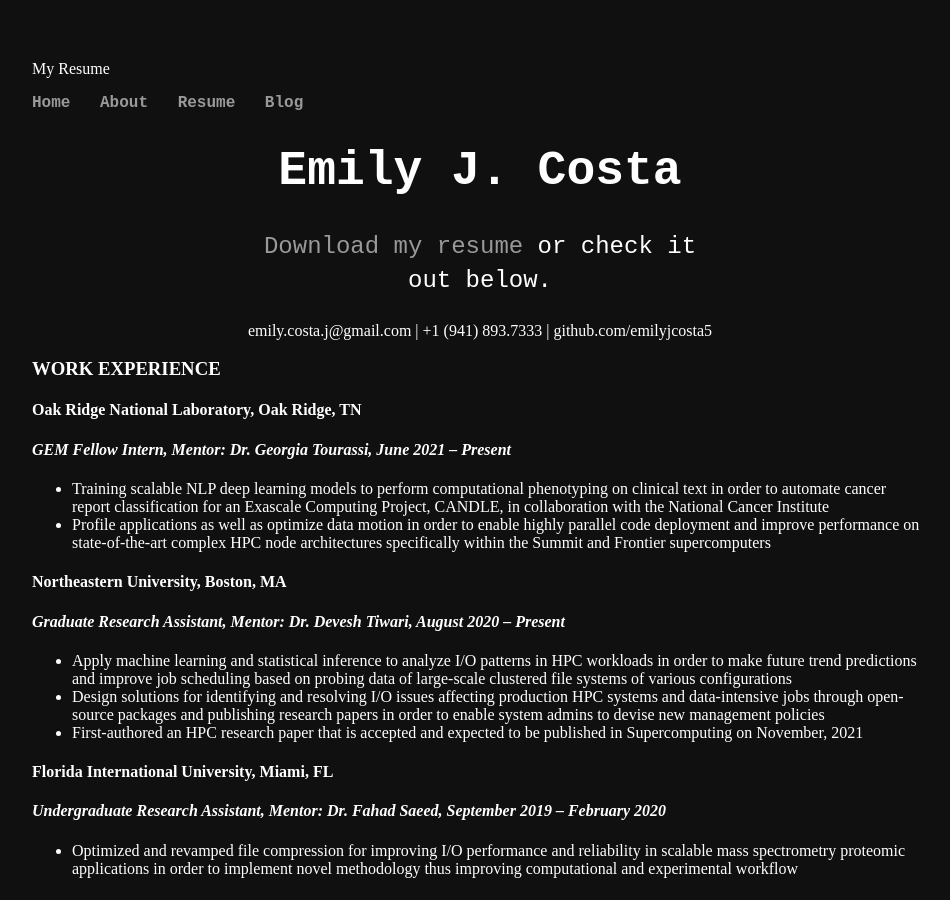
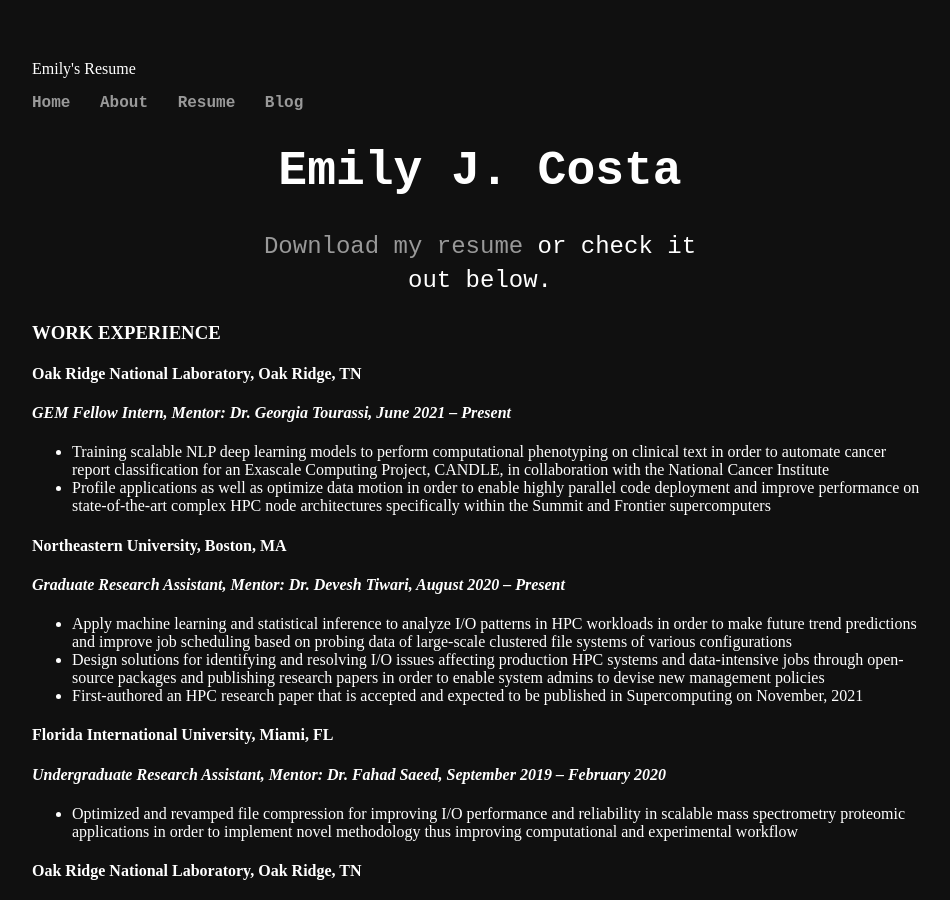
Before and after one commit to emilyjcosta5/emilyjcosta5.github.io, a Jekyll site: the page built from resume/index.md, in a window 1280 px wide and 900 px high. Shown: the whole window, without its empty margins (160-1110 px from the left). Built offline with Jekyll 4.4.1, drawn with Linux system fonts in a browser that asks for light colours; some of the changed text lies outside the part shown.

```diff
--- a/about/index.html
+++ b/about/index.html
@@ -5,4 +5,5 @@ title: About Me
 
 <h1>{{ page.title }}</h1>
 
-<p> This is where I put info about myself. </p>
+<p> In 2017, I graduated high school after only 3 years in school. I had no idea what to do after high school. I had not applied to any universities as my early graduation was unexpected. My grades were expectional but my drive was low. Frankly speaking, I was a rebelious kid and big-time trouble maker. I had so many absences on my report cards that it was shocking they let me graduate- let alone graduate early.</p>
+<p> That summer I visited my family in Beirut, Lebanon to attend my cousin's wedding. Seeing how lost I was, my uncle and aunt invited me to move across the world from the U.S.A to Lebanon. My aunt ran Safe Haven, a girl's home which fostered girls from ages 3 to 17 while providing them education and TLC. Many of the girls are Palestinian and Syrian refugees or impoverished Lebanese. Safe Haven took space in the church building, Ras Beirut Baptist Church, that my grandfather built in the 1960s.</p>
--- a/resume/index.md
+++ b/resume/index.md
@@ -1,6 +1,6 @@
 ---
 layout: default
-title: My Resume
+title: Emily's Resume
 ---
 
 <h1>Emily J. Costa</h1>
@@ -8,8 +8,6 @@ title: My Resume
 <div align="center"><p>
 <a href="./resume.pdf" download="Costa-Emily_resume">Download my resume</a> or check it out below.
 </p></div>
-
-<div align="center">emily.costa.j@gmail.com | +1 (941) 893.7333 | github.com/emilyjcosta5</div>
 
 ### **WORK EXPERIENCE**
 
@@ -64,7 +62,7 @@ title: My Resume
 
 ### **EDUCATION**
 
-#### *Northeastern University,		 Boston, MA**
+#### **Northeastern University,		 Boston, MA**
 
 #### _Master of Science Computer Engineering, Cumulative GPA: 3.9/4.0, August 2020 – Present_
 
```
